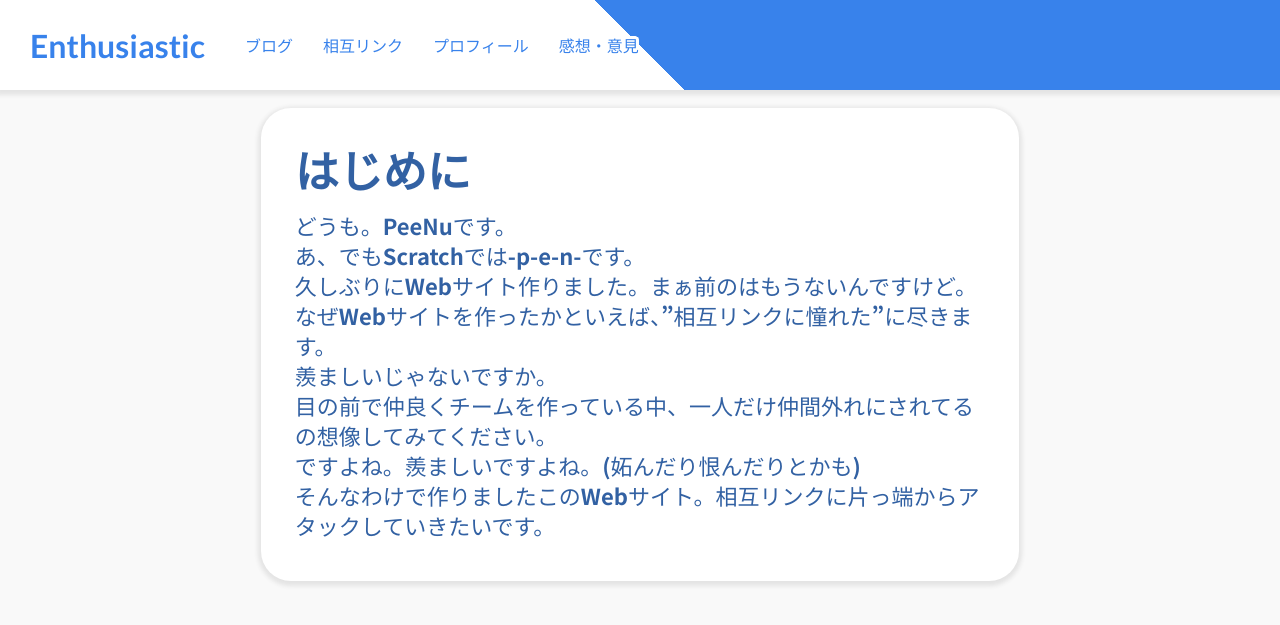
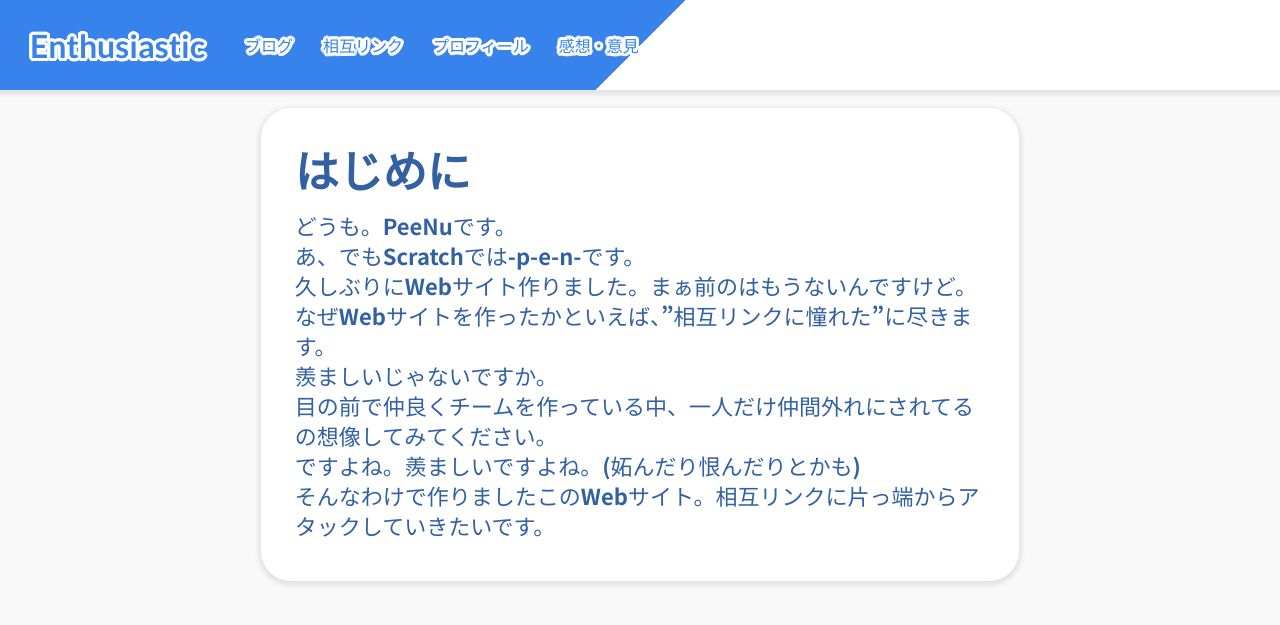
Before and after one commit to Diawadenta/Diawadenta.github.io, a Jekyll site: the page built from index.md, in a window 1280 px wide. Shown: the top 625 px of the page. Built offline with Jekyll 4.4.1, drawn with Linux system fonts in a browser that asks for light colours.

Commit message:
Update style.css

```diff
--- a/assets/css/style.css
+++ b/assets/css/style.css
@@ -111,7 +111,7 @@ header {
   text-shadow: rgb(255, 255, 255) 3px 0px 0px, rgb(255, 255, 255) 2.83487px 0.981584px 0px, rgb(255, 255, 255) 2.35766px 1.85511px 0px, rgb(255, 255, 255) 1.62091px 2.52441px 0px, rgb(255, 255, 255) 0.705713px 2.91581px 0px, rgb(255, 255, 255) -0.287171px 2.98622px 0px, rgb(255, 255, 255) -1.24844px 2.72789px 0px, rgb(255, 255, 255) -2.07227px 2.16926px 0px, rgb(255, 255, 255) -2.66798px 1.37182px 0px, rgb(255, 255, 255) -2.96998px 0.42336px 0px, rgb(255, 255, 255) -2.94502px -0.571704px 0px, rgb(255, 255, 255) -2.59586px -1.50383px 0px, rgb(255, 255, 255) -1.96093px -2.27041px 0px, rgb(255, 255, 255) -1.11013px -2.78704px 0px, rgb(255, 255, 255) -0.137119px -2.99686px 0px, rgb(255, 255, 255) 0.850987px -2.87677px 0px, rgb(255, 255, 255) 1.74541px -2.43999px 0px, rgb(255, 255, 255) 2.44769px -1.73459px 0px, rgb(255, 255, 255) 2.88051px -0.838247px 0px;
   width: 100%;
   height: 90px;
-  background: linear-gradient(45deg, #ffffff 50%, #3882eb 50%);
+  background: linear-gradient(-45deg, #ffffff 50%, #3882eb 50%);
   padding: 20px 30px;
   box-sizing: border-box;
   position: fixed;
```
